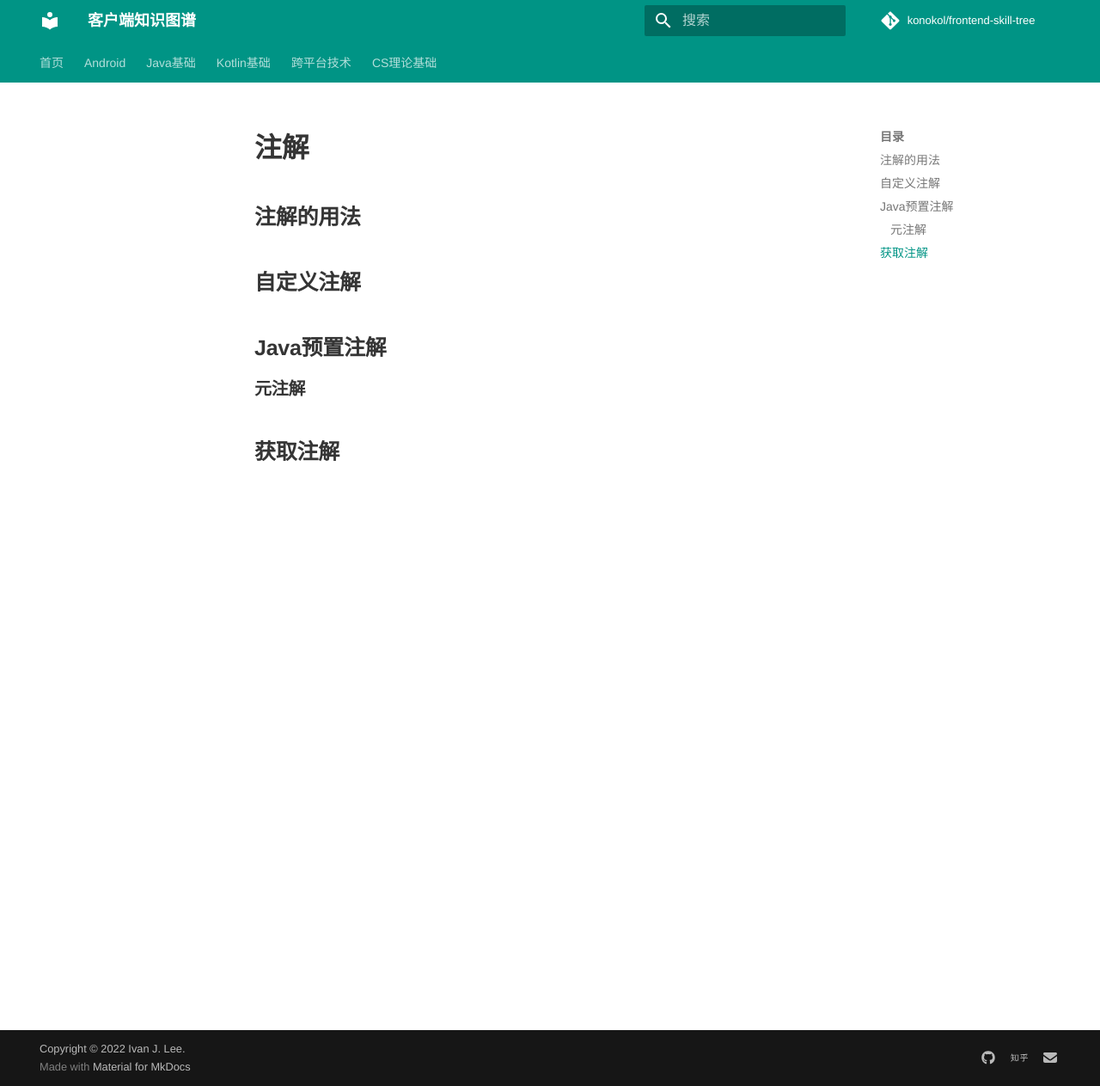
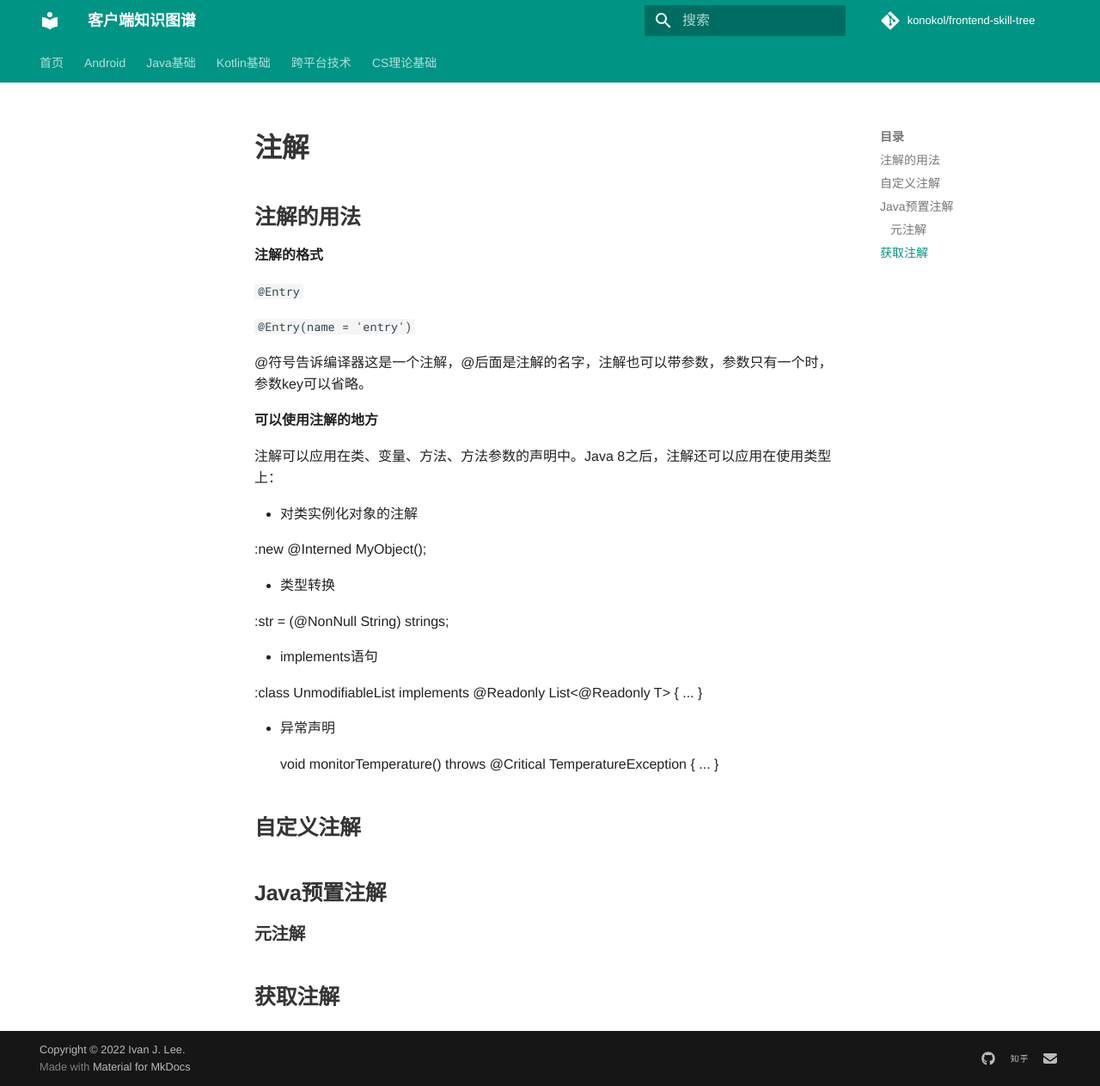
Before and after one commit to konokol/frontend-skill-tree, an MkDocs documentation site: the page built from docs/Java/1-Basic/04-Annotations.md, in a window 1280 px wide and 1263 px high. Shown: the whole window at 86% size. Built offline with MkDocs 1.6.1 and Material for MkDocs 9.7.7, drawn with Linux system fonts in a browser that asks for light colours; some web fonts are replaced; comment, search, counter and statistics services are not loaded.

Commit message:
annotations

````diff
--- a/docs/Java/1-Basic/04-Annotations.md
+++ b/docs/Java/1-Basic/04-Annotations.md
@@ -1,6 +1,36 @@
 # 注解
 
 ## 注解的用法
+
+**注解的格式**
+
+```@Entry```
+
+```@Entry(name = 'entry')```
+
+@符号告诉编译器这是一个注解，@后面是注解的名字，注解也可以带参数，参数只有一个时，参数key可以省略。
+
+**可以使用注解的地方**
+
+注解可以应用在类、变量、方法、方法参数的声明中。Java 8之后，注解还可以应用在使用类型上：
+
+- 对类实例化对象的注解
+
+   :new @Interned MyObject();
+
+- 类型转换
+
+  :str = (@NonNull String) strings;
+
+- implements语句
+
+  :class UnmodifiableList<T> implements
+        @Readonly List<@Readonly T> { ... }
+
+- 异常声明
+
+  : void monitorTemperature() throws
+        @Critical TemperatureException { ... }
 
 ## 自定义注解
 
````
